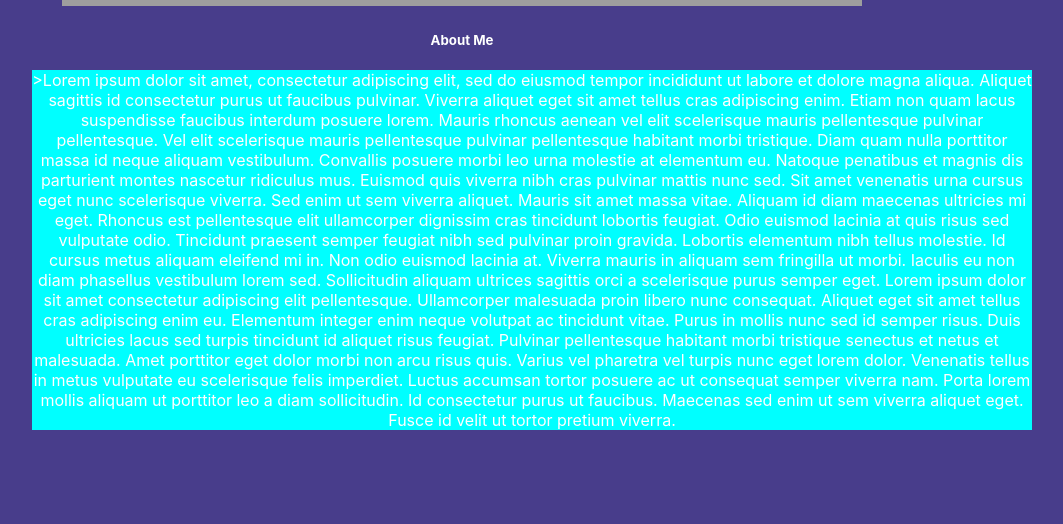
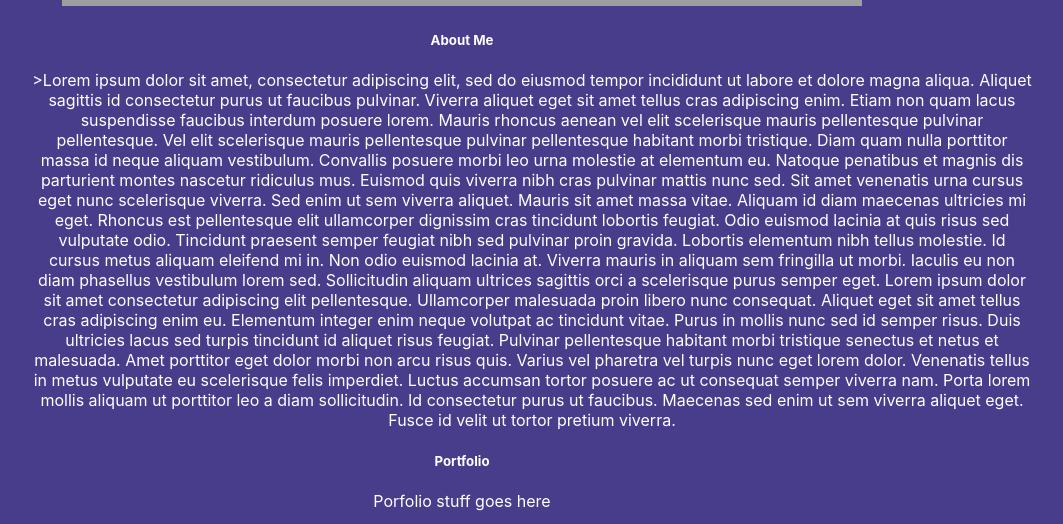
Before and after one commit to krissingl/kristaSingleton, a React (Create React App) app in the folder website/: page / in a window 1280 px wide. Shown: the part 396-920 px from the top of the page, without its empty margins (178-1241 px from the left). Before the commit the page ends 826 px from the top, so only its background shows below. Built offline with nearby package versions, Linux system fonts and the light colour scheme; grey boxes are pictures that could not be loaded.

Commit message:
Added portfolio component

```diff
--- a/website/src/App.css
+++ b/website/src/App.css
@@ -21,6 +21,5 @@ a:hover {
 .aboutMe {
   width: 1000px;
   text-align: center;
-  background-color: aqua;
   margin: 0 210px 0 210px;
 }
--- a/website/src/App.js
+++ b/website/src/App.js
@@ -2,6 +2,7 @@ import './App.css';
 import Title from './components/title.js'
 import Contact from './components/contact.js'
 import AboutMe from './components/aboutMe.js'
+import Portfolio from './components/portfolio.js'
 
 function App() {
   return (
@@ -9,6 +10,7 @@ function App() {
       <Title />
       <Contact />
       <AboutMe />
+      <Portfolio />
     </div>
   );
 }
--- /dev/null
+++ b/website/src/components/portfolio.js
@@ -0,0 +1,10 @@
+import React from 'react';
+
+const Portfolio = () => (
+  <div>
+    <h5>Portfolio</h5>
+    <p className="portfolio">Porfolio stuff goes here</p>
+  </div>
+);
+
+export default Portfolio;
```
